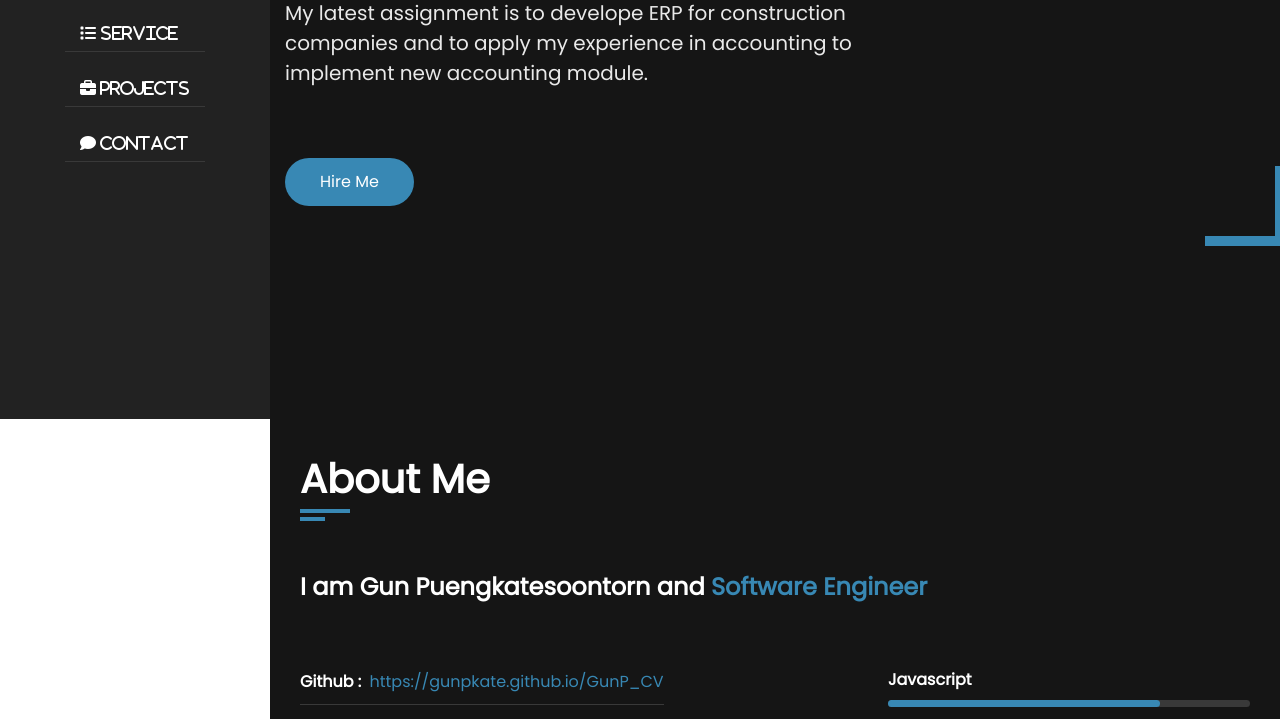
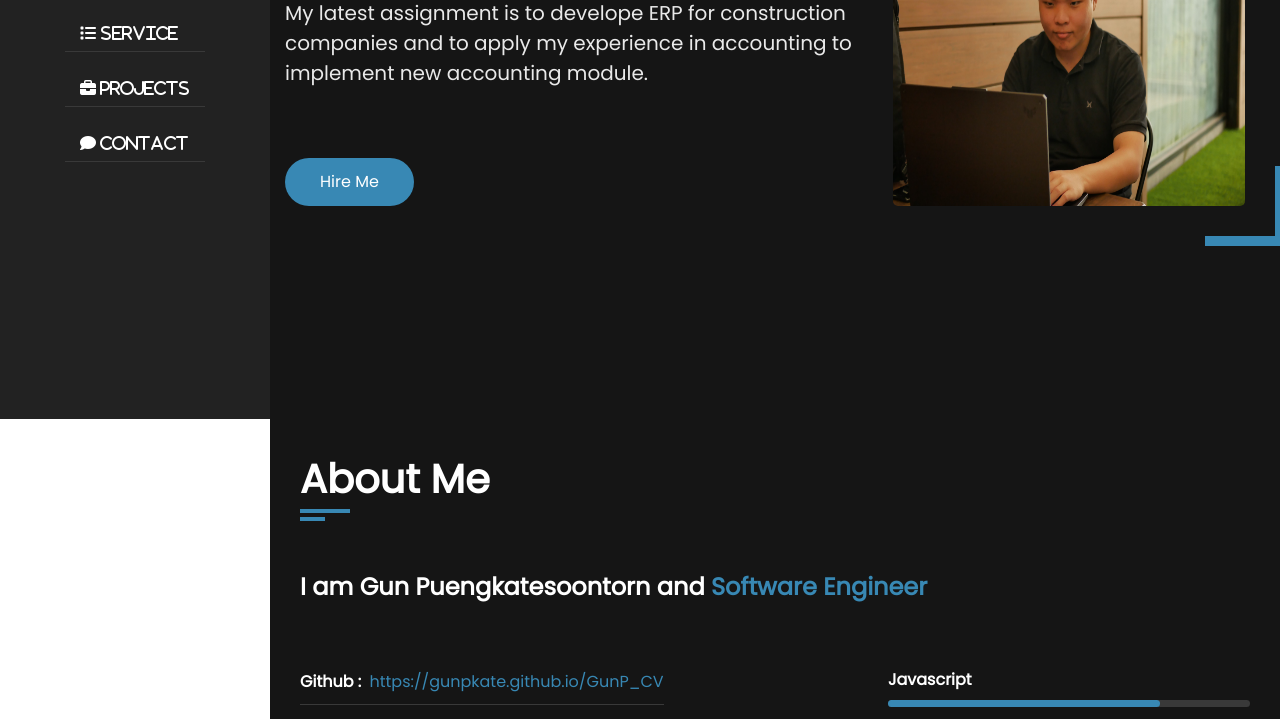
Before and after one commit to GunPkate/CV2022, a plain HTML site: page index.html in a window 1280 px wide. Shown: the part 381-1100 px from the top of the page. Drawn offline with nearby package versions, Linux system fonts and the light colour scheme; the site is published under a folder, as on GitHub Pages, so addresses that start at the root find nothing; a web font is replaced by a local one.

Commit message:
Update index.html

```diff
--- a/index.html
+++ b/index.html
@@ -51,7 +51,7 @@
                             <a href="#contact" class="btn hire-me">Hire Me</a>
                         </div>
                         <div class="home-img">
-                            <img src="/images/hero.jpg" alt="hero" >
+                            <img src="./images/hero.jpg" alt="hero" >
                         </div>
                     </div>
                 </div>
```
